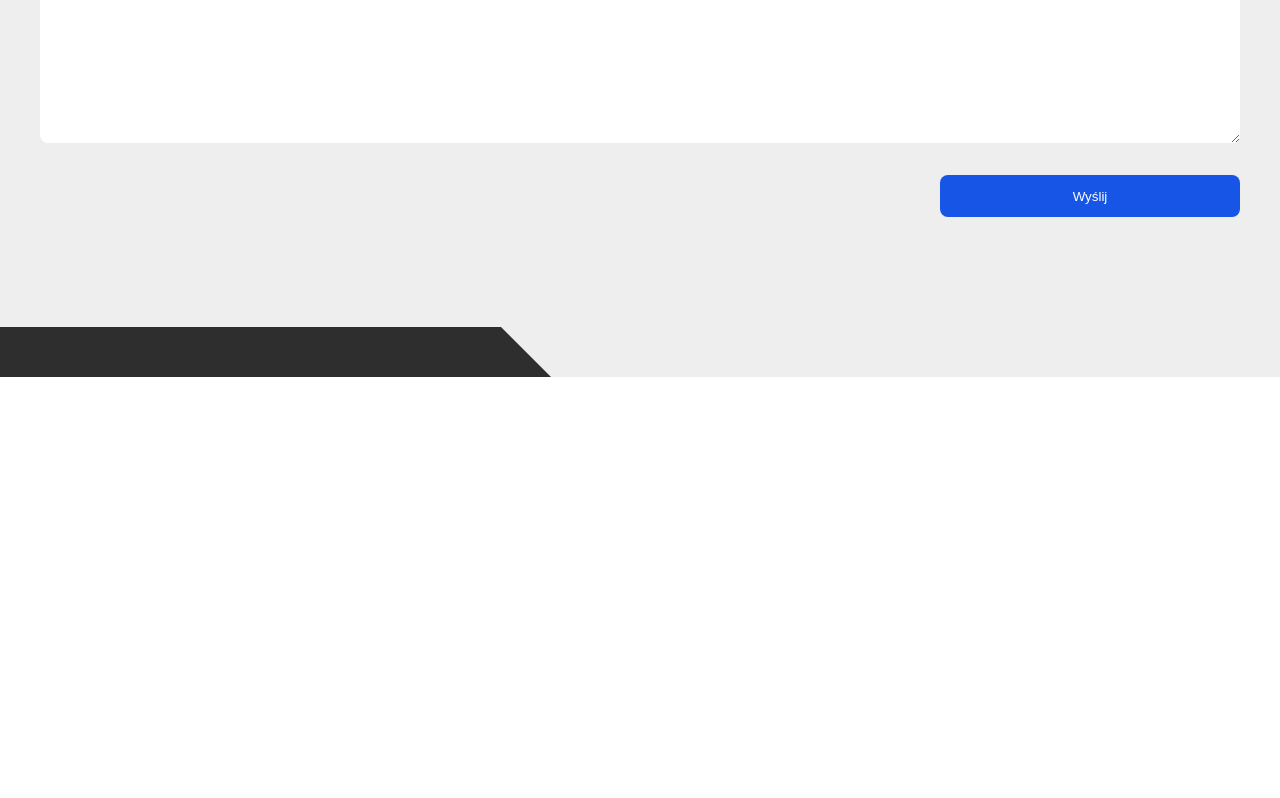
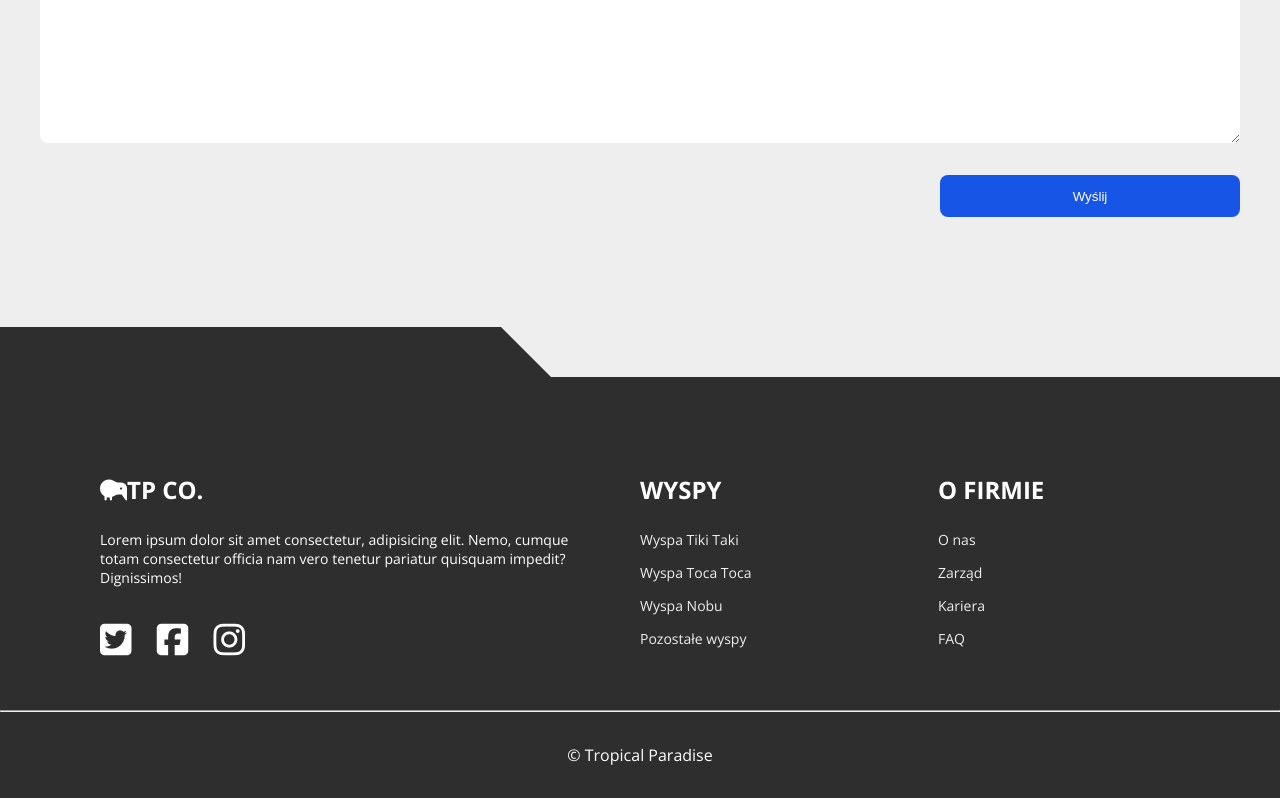
Before and after one commit to matbie/mmc-part3-tropical_paradise, a plain HTML site: page index.html in a window 1280 px wide. Shown: the part 6618-7416 px from the top of the page. Before the commit the page ends 6995 px from the top, so only its background shows below. Drawn offline with nearby package versions, Linux system fonts and the light colour scheme.

Commit message:
added Footer section on site

```diff
--- a/index.html
+++ b/index.html
@@ -152,7 +152,7 @@
             </div>
         </section>
 
-        <section class="offers section-padding section" id="#offers">
+        <section class="offers section-padding section" id="offers">
             <div class="white-block white-block-right"></div>
             <div class="white-block white-block-left"></div>
             <h2 class="section-heading">Oferty</h2>
@@ -252,15 +252,12 @@
         </section>
 
         <section class="contact section-padding section white-section" id="contact">
-
             <div class="white-block white-block-right"></div>
             <div class="white-block white-block-left"></div>
             <h2 class="section-heading">Kontakt</h2>
 
             <div class="wrapper">
-
                 <form class="contact__form">
-
                     <div class="contact__form-top">
                         <label for="name" class="contact__form-label">Imię i nazwisko:</label>
                         <input type="text" class="contact__form-input" id="name">
@@ -273,19 +270,59 @@
                     <textarea id="msg" class="contact__form-textarea"></textarea>
 
                     <button type="submit" class="contact__form-btn btn-special-animation">Wyślij</button>
-
                 </form>
-
-
             </div>
-
-
 
         </section>
 
 
 
     </main>
+
+    <footer class="footer">
+
+        <div class="wrapper">
+            <div class="footer__boxes">
+
+                <div class="footer__box">
+                    <h3 class="footer__box-title"><i class="fas fa-kiwi-bird"></i>TP Co.</h3>
+                    <p>Lorem ipsum dolor sit amet consectetur, adipisicing elit. Nemo, cumque totam consectetur officia nam vero tenetur pariatur quisquam impedit? Dignissimos!</p>
+
+                    <div class="footer__box-social">
+                        <a href="#" class="footer__box-link"><i class="fab fa-twitter-square"></i></a>
+                        <a href="#" class="footer__box-link"><i class="fab fa-facebook-square"></i></a>
+                        <a href="#" class="footer__box-link"><i class="fab fa-instagram"></i></a>
+                    </div>
+                </div>
+
+                <div class="footer__box footer__box-desktop">
+                    <h3 class="footer__box-title">Wyspy</h3>
+                    <ul class="footer__box-list">
+                        <li class="footer__box-list-item"><a href="#">Wyspa Tiki Taki</a></li>
+                        <li class="footer__box-list-item"><a href="#">Wyspa Toca Toca</a></li>
+                        <li class="footer__box-list-item"><a href="#">Wyspa Nobu</a></li>
+                        <li class="footer__box-list-item"><a href="#">Pozostałe wyspy</a></li>
+                    </ul>
+                </div>
+
+                <div class="footer__box footer__box-desktop">
+                    <h3 class="footer__box-title">O firmie</h3>
+                    <ul class="footer__box-list">
+                        <li class="footer__box-list-item"><a href="#">O nas</a></li>
+                        <li class="footer__box-list-item"><a href="#">Zarząd</a></li>
+                        <li class="footer__box-list-item"><a href="#">Kariera</a></li>
+                        <li class="footer__box-list-item"><a href="#">FAQ</a></li>
+                    </ul>
+                </div>
+
+            </div>
+
+        </div>
+        <hr>
+        <p class="footer__bottom-text"> &copy; <span class="footer__year"></span>Tropical Paradise</p>
+
+
+    </footer>
 
 
     <script type="text/javascript" src="//code.jquery.com/jquery-1.11.0.min.js"></script>
--- a/scss/main.scss
+++ b/scss/main.scss
@@ -496,6 +496,55 @@ body {
 
 }
 
+.footer{
+	color: $pure-white;
+	background-color: $dark;
+
+	.wrapper{
+		padding: 6em 2em 2em;
+	}
+
+	&__box{
+		font-size: 1.4rem;
+	}
+
+	&__box-desktop{
+		display: none;
+	}
+
+	&__box-title{
+		margin-bottom: 1em;
+		font-size: 3rem;
+		text-transform: uppercase;
+	}
+
+	&__box-social{
+		margin: 2em 0 1em;
+	}
+
+	&__box-link{
+		padding: 0 .3em;
+		font-size: 3.6rem;
+		color: $pure-white;
+		text-decoration: none;
+		transition: color .3s;
+
+		&:first-child{
+			padding-left: 0;
+		}
+
+		&:hover{
+			color: $light-white;
+		}
+	}
+
+	&__bottom-text{
+		padding: 2em;
+		text-align: center;
+	}
+
+}
+
 // ========================
 // MEDIA QUERIES
 // ========================
@@ -613,6 +662,45 @@ body {
 			width: 45%;
 		}
 	}
+
+	.footer{
+		&__boxes{
+			display: flex;
+			justify-content: space-between;
+		}
+
+
+		&__box-desktop{
+			display: block;
+		}
+
+		&__box{
+			margin: 0 2em;
+			width: 25%;
+
+			&:first-child{
+				width: 50%;
+			}
+		}
+
+		&__box-title{
+			font-size: 2.4rem;
+		}
+
+		&__box-list{
+			list-style: none;
+		}
+
+		&__box-list-item{
+			margin-bottom: 1em;
+
+			a{
+				color: $light-white;
+				text-decoration: none;
+			}
+		}
+
+	}
 }
 
 @media (min-width: 992px) {
```
Also changed, not shown: css/main.css, 1 other file.
